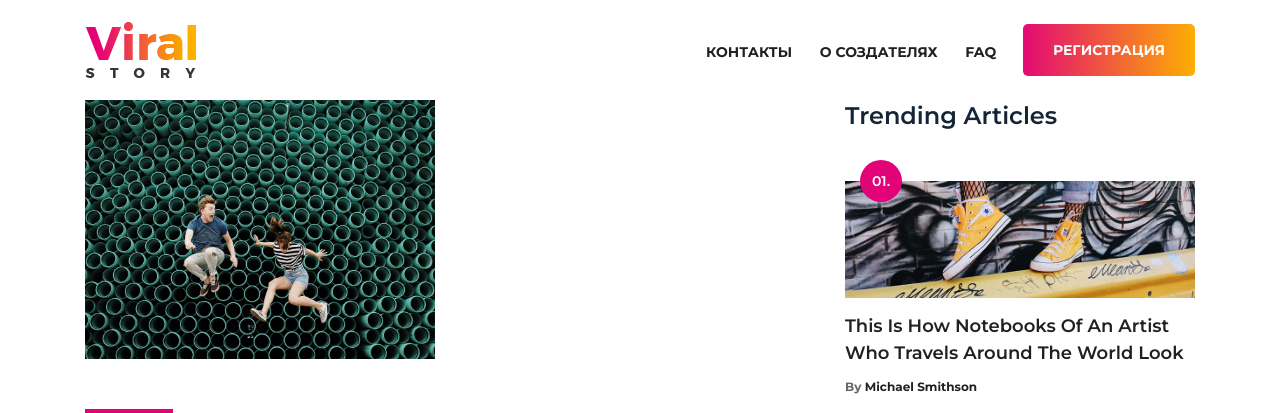
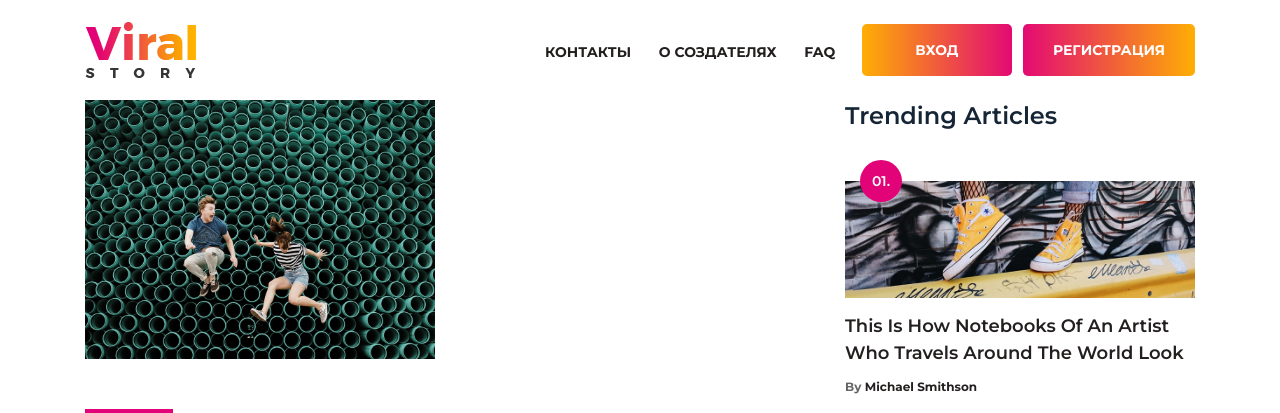
Before and after one commit to 123Lex123/Aglomerat, a Flask app: page / in a window 1280 px wide. Shown: the top 413 px of the page. Run offline with Flask 2, Linux system fonts and the light colour scheme; some libraries are stand-ins or nearby versions.

Commit message:
added login-btn class and login button

```diff
--- a/static/css/style.css
+++ b/static/css/style.css
@@ -249,7 +249,7 @@ textarea:focus {
     background: -webkit-linear-gradient(to right, #e30a73, #feae04);
     background: linear-gradient(to right, #e30a73, #feae04); }
 
-.add-post-btn {
+.register-btn {
   display: inline-block;
   min-width: 150px;
   height: 52px;
@@ -266,13 +266,26 @@ textarea:focus {
   background: #e30a73;
   background: -webkit-linear-gradient(to right, #e30a73, #feae04);
   background: linear-gradient(to right, #e30a73, #feae04); }
-  .add-post-btn.active, .add-post-btn:hover, .add-post-btn:focus {
-    font-size: 14px;
-    font-weight: 700;
-    color: #ffffff;
-    background: #e30a73;
-    background: -webkit-linear-gradient(to right, #e30a73, #feae04);
-    background: linear-gradient(to right, #e30a73, #feae04); }
+
+
+.login-btn {
+  display: inline-block;
+  min-width: 150px;
+  height: 52px;
+  color: #fff !important;
+  border: none;
+  border-radius: 5px;
+  padding: 0 30px;
+  font-size: 14px !important;
+  line-height: 52px;
+  font-weight: 700 !important;
+  -webkit-transition-duration: 500ms;
+  transition-duration: 500ms;
+  text-transform: uppercase;
+  background: #e30a73;
+  background: -webkit-linear-gradient(to right, #feae04, #e30a73);
+  background: linear-gradient(to right, #feae04, #e30a73); }
+
 
 /* :: 4.0 Header Area */
 .header-area {
--- a/templates/base.html
+++ b/templates/base.html
@@ -50,9 +50,20 @@
                                     <li></li>
                                 </ul>
 
+                                <div class="add-post-button">
+                                    <a href="#" class="btn login-btn">Вход</a>
+                                </div>
+
+                                <ul>
+                                    <li></li>
+                                    <li></li>
+                                    <li></li>
+                                    <li></li>
+                                </ul>
+
                                 <!-- Registration and Login Button -->
                                 <div class="add-post-button">
-                                    <a href="#" class="btn add-post-btn">Регистрация</a>
+                                    <a href="#" class="btn register-btn">Регистрация</a>
                                 </div>
 
                             </div>
```
